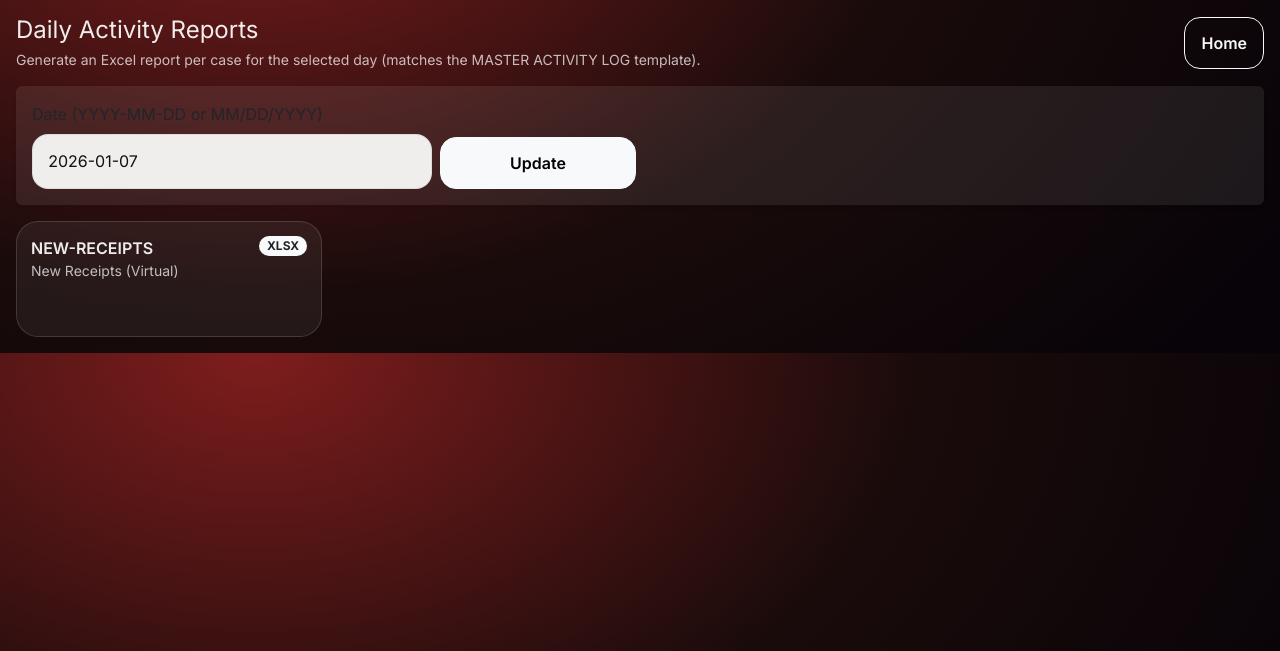
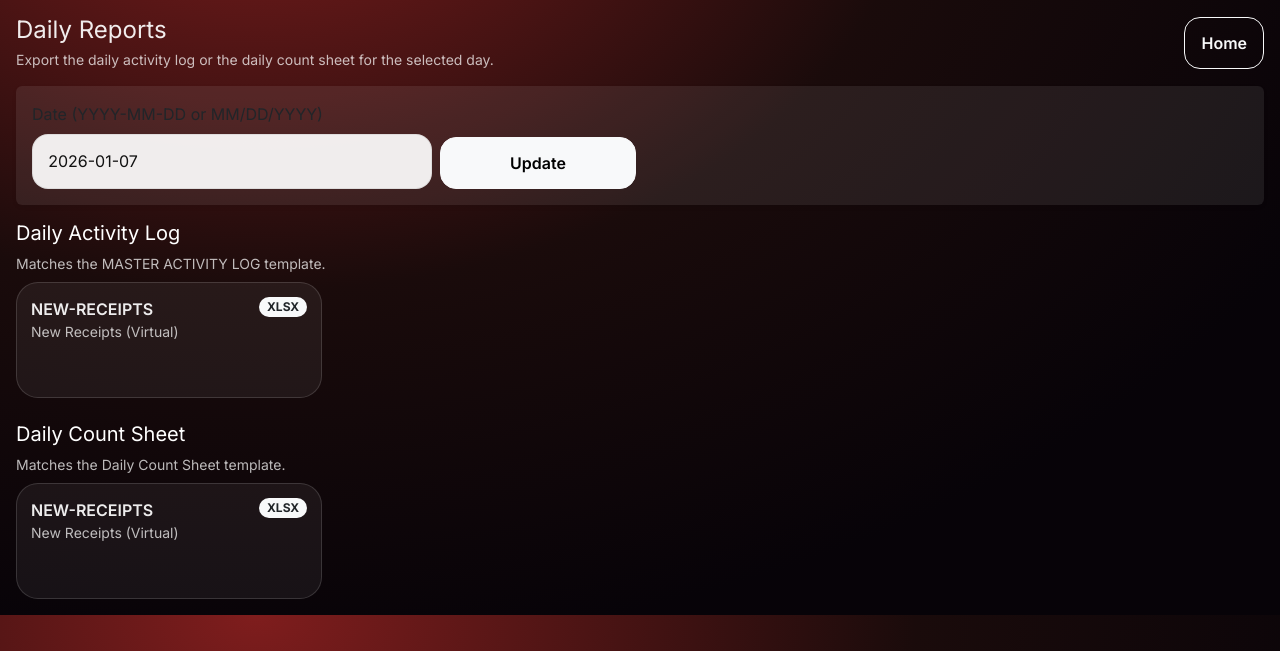
Before and after one commit to Johnjr00/Jewelry_CC, a Flask app: page /reports/daily in a window 1280 px wide. Shown: the part 149-800 px from the top of the page. Run offline with Flask 3, Linux system fonts and the light colour scheme; the visitor is signed in with stand-in values (Sample User, id 1); data comes from the database, SQL or seed files in the repository.

Commit message:
Add daily count sheet report export

```diff
--- a/app.py
+++ b/app.py
@@ -27,6 +27,7 @@ from werkzeug.security import generate_password_hash, check_password_hash
 APP_DIR = Path(__file__).resolve().parent
 DB_PATH = APP_DIR / "inventory.db"
 ACTIVITY_LOG_TEMPLATE = os.path.join(os.path.dirname(__file__), "MASTER ACTIVITY LOG.xlsx")
+DAILY_COUNT_TEMPLATE = os.path.join(os.path.dirname(__file__), "Daily Count Sheet.xlsx")
 
 NEW_RECEIPTS_CODE = "NEW-RECEIPTS"
 NEW_RECEIPTS_NAME = "New Receipts (Virtual)"
@@ -589,6 +590,78 @@ def build_daily_activity_workbook(case_code: str, local_date: str):
     # Keep formatting intact.
     return wb
 
+def build_daily_count_workbook(case_code: str, local_date: str):
+    """Return an openpyxl workbook for the given case and local_date (YYYY-MM-DD) using Daily Count Sheet template."""
+    template_path = DAILY_COUNT_TEMPLATE
+    if not os.path.exists(template_path):
+        alt = os.path.join(os.path.dirname(__file__), "Daily Count Sheet.xlsx")
+        if os.path.exists(alt):
+            template_path = alt
+
+    wb = openpyxl.load_workbook(template_path)
+    ws = wb.active
+
+    try:
+        dt = datetime.fromisoformat(local_date)
+    except Exception:
+        dt = store_now()
+
+    day_name = dt.strftime("%A").upper()
+    date_display = dt.strftime("%m/%d/%Y")
+
+    weekday_rows = {
+        "SUNDAY": 5,
+        "MONDAY": 15,
+        "TUESDAY": 25,
+        "WEDNESDAY": 35,
+        "THURSDAY": 45,
+        "FRIDAY": 55,
+        "SATURDAY": 65,
+    }
+    start_row = weekday_rows.get(day_name, 5)
+
+    ws[f"A{start_row}"].value = f"{day_name} - TODAY'S DATE:   {date_display}"
+    ws[f"Q{start_row}"].value = f"CASE # {case_code}"
+    ws[f"F{start_row + 3}"].value = date_display
+
+    db = get_db()
+    count = db.execute(
+        """
+        SELECT *
+        FROM case_counts
+        WHERE case_code=? AND local_date=?
+        ORDER BY id DESC
+        LIMIT 1
+        """,
+        (case_code, local_date),
+    ).fetchone()
+
+    if count:
+        row_map = {
+            "necklaces": start_row + 3,
+            "earrings": start_row + 4,
+            "rings": start_row + 5,
+            "bracelets": start_row + 6,
+            "other": start_row + 7,
+        }
+        for key, row in row_map.items():
+            value = int(count[key])
+            ws.cell(row, 10).value = value
+            ws.cell(row, 12).value = value
+
+        total = int(count["total"])
+        ws.cell(start_row + 5, 6).value = total
+
+        initials = _initials_from_username(count["username"] or "")
+        if initials:
+            ws.cell(start_row + 7, 6).value = initials
+
+        notes = (count["notes"] or "").strip()
+        if notes:
+            ws.cell(start_row + 3, 20).value = notes
+
+    return wb
+
 @app.route("/counts")
 @login_required
 def counts():
@@ -1851,6 +1924,39 @@ def download_daily_activity_report(case_code):
         mimetype="application/vnd.openxmlformats-officedocument.spreadsheetml.sheet",
     )
 
+
+@app.route("/reports/daily-counts/<case_code>.xlsx")
+@login_required
+def download_daily_count_report(case_code):
+    date_q = request.args.get("date") or local_date_str()
+    if re.match(r"^\d{2}/\d{2}/\d{4}$", date_q):
+        mm, dd, yyyy = date_q.split("/")
+        date_q = f"{yyyy}-{mm}-{dd}"
+
+    db = get_db()
+    c = db.execute(
+        "SELECT case_code, case_name FROM cases WHERE case_code = ? AND is_active = 1",
+        (case_code,),
+    ).fetchone()
+    if not c:
+        abort(404)
+
+    wb = build_daily_count_workbook(case_code, date_q)
+
+    import io
+    bio = io.BytesIO()
+    wb.save(bio)
+    bio.seek(0)
+
+    safe_date = date_q.replace("-", "")
+    filename = f"Daily_Count_{case_code}_{safe_date}.xlsx"
+    return send_file(
+        bio,
+        as_attachment=True,
+        download_name=filename,
+        mimetype="application/vnd.openxmlformats-officedocument.spreadsheetml.sheet",
+    )
+
 if __name__ == "__main__":
     init_db()
     host = os.getenv("HOST", "127.0.0.1")
--- a/templates/daily_reports.html
+++ b/templates/daily_reports.html
@@ -2,8 +2,8 @@
 {% block content %}
 <div class="d-flex align-items-center justify-content-between mb-3">
   <div>
-    <h4 class="mb-1">Daily Activity Reports</h4>
-    <div class="text-white-50 small">Generate an Excel report per case for the selected day (matches the MASTER ACTIVITY LOG template).</div>
+    <h4 class="mb-1">Daily Reports</h4>
+    <div class="text-white-50 small">Export the daily activity log or the daily count sheet for the selected day.</div>
   </div>
   <a class="btn btn-outline-light" href="{{ url_for('index') }}">Home</a>
 </div>
@@ -22,6 +22,9 @@
   </div>
 </div>
 
+<div class="mt-3">
+  <h5 class="text-white">Daily Activity Log</h5>
+  <div class="text-white-50 small mb-2">Matches the MASTER ACTIVITY LOG template.</div>
   <div class="row g-2">
     {% for c in cases %}
     <div class="col-6 col-md-3">
@@ -37,4 +40,25 @@
     </div>
     {% endfor %}
   </div>
+</div>
+
+<div class="mt-4">
+  <h5 class="text-white">Daily Count Sheet</h5>
+  <div class="text-white-50 small mb-2">Matches the Daily Count Sheet template.</div>
+  <div class="row g-2">
+    {% for c in cases %}
+    <div class="col-6 col-md-3">
+      <a class="case-tile d-block text-decoration-none" href="{{ url_for('download_daily_count_report', case_code=c.case_code, date=date) }}">
+        <div class="d-flex justify-content-between align-items-start">
+          <div>
+            <div class="fw-semibold">{{ c.case_code }}</div>
+            <div class="small text-white-50">{{ c.case_name }}</div>
+          </div>
+          <span class="badge rounded-pill bg-light text-dark">XLSX</span>
+        </div>
+      </a>
+    </div>
+    {% endfor %}
+  </div>
+</div>
 {% endblock %}
```
Lines whose indentation alone changed are shown as unchanged.
